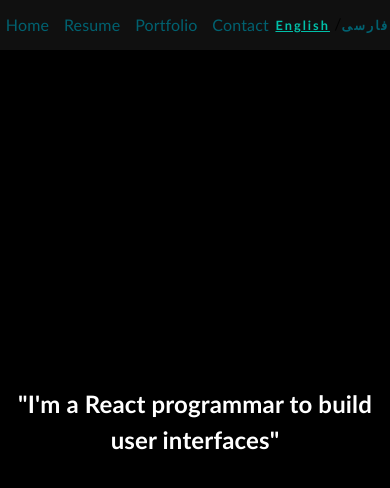
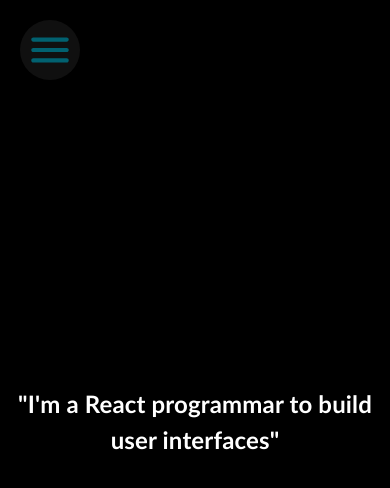
Before and after one commit to sina-olfati/sina-olfati-site, a React (Create React App) app: page / in a window 390 px wide. Shown: the top 488 px of the page. Built offline with nearby package versions, Linux system fonts and the light colour scheme; a web font is replaced by a local one.

Commit message:
Menu: made the mobile mode

```diff
--- a/src/components/menu/Menu.css
+++ b/src/components/menu/Menu.css
@@ -1,11 +1,29 @@
-header {
+/* Menu-button */
+.menu-button{
+    position: fixed;
+    top: 20px;
+    left: 20px;
+    padding: 5px;
+    border-radius: 50%;
+    background-color: #ffffff10;
+    backdrop-filter: blur(12px);
+    -webkit-backdrop-filter: blur(12px);
+    color: #016170;
+    display: flex;
+    z-index: 2000;
+    display: none;
+}
+
+/* menu */
+.menu header{
     position: fixed;
     top: 0px;
     width: 100vw;
     z-index: 1000;
+    text-decoration: none;
 }
 
-.top-bar {
+ .top-bar {
     width: 100%;
     height: 70px;
     background-color: #ffffff10;
@@ -17,15 +35,16 @@ header {
     justify-content: space-around;
 }
 
+
 /* Options */
 .options {
     width: 60%;
     display: flex;
+    align-items: center;
     justify-content: center;
 }
 
 .options ul {
-    color: black;
     list-style-type: none;
     display: flex;
     justify-content: space-between;
@@ -53,15 +72,14 @@ header {
 /* changing lang */
 .lang {
     border: none;
-    width: 80px;
+    padding: 0 10px;
     height: 30px;
-    background-color: #ffffff00;
+    background-color: transparent;
     color: #016170;
     letter-spacing: 2px;
     cursor: pointer;
     /* font-family: IRANSans; */
     font-weight: 600;
-
 }
 
 .active {
@@ -71,20 +89,54 @@ header {
 
 
 @media only screen and (max-width: 680px) {
-    .options{
-        width: 70%;
+    .menu-button{
+        display: flex;
     }
-    .options ul {
-      width: 100%;
+    .menu header.inactive-menu {
+        animation: disapear 0.5s;
+        display: none;
     }
-    .link{
-        font-size: 1rem;
+    header.active-menu .top-bar {
+        animation: apear 0.2s;
+        height: 100vh;
+        flex-direction: column-reverse;
+        align-items: center;
+        justify-content: space-around;
     }
-    .top-bar{
+    header.active-menu .top-bar {
+        height: 100vh;
+        flex-direction: column-reverse;
+        align-items: center;
+        justify-content: space-around;
+    }
+    header.active-menu .options {
+       height: 40%;
+       position: relative;
+       bottom: 150px;
+
+    }
+    header.active-menu .options ul {
+        height: 100%;
+        display: flex;
+        flex-direction: column;
+        justify-content: space-between;
+        align-items: center;
+    }
+    header.active-menu .link {
+        font-size: 1.5rem;
+        font-weight: 500;
+    }
+    header.active-menu .lang {
         height: 50px;
-    }
-    .lang {
-        font-size: 0.8rem;
-        width: fit-content;
+        font-size: 1.5rem;
     }
   }
+
+  @keyframes apear {
+    from {opacity: 0;}
+    to {opacity: 1;}
+  }
+  @keyframes disapear {
+    from {display:flex; opacity: 1;}
+    to {display:none; opacity: 0;}
+  }
--- a/src/components/menu/Menu.tsx
+++ b/src/components/menu/Menu.tsx
@@ -1,12 +1,17 @@
 import React, {useEffect, useState} from 'react'
 import "./Menu.css"
 import { Link } from 'react-router-dom';
+
+// icon
+import MenuRoundedIcon from '@mui/icons-material/MenuRounded';
 
 // i18next
 import { useTranslation } from "react-i18next";
 import i18next from 'i18next';
 
 const Menu = () => {
+
+  const [active, setActive] = useState(false)
 
   const [language, setLanguage] = useState<string | null>(localStorage.getItem("i18nextLng") ? localStorage.getItem("i18nextLng") : "en")
   const isEn = language =="en"
@@ -23,12 +28,15 @@ const Menu = () => {
     localStorage.setItem("i18nextLng", a)
     i18next.changeLanguage(a)
     setLanguage(a)
+    setActive(!active)
   }
 
 
 
   return (
-    <header>
+    <div className='menu'>
+      <div className='menu-button' onClick={() => setActive(!active)}><MenuRoundedIcon sx={{ fontSize: 50 }}/></div>
+      <header className={active ? 'active-menu' : 'inactive-menu'}>
         <div className='top-bar'>
         <div className='options' lang={language}>
           <ul>
@@ -42,8 +50,8 @@ const Menu = () => {
             <input id="eng" type="button" value="English" onClick={() => changeLanguage("en")} className={isEn ? 'lang active' : 'lang'} lang='en'/> /<input type="button" value="فارسی"  onClick={() => changeLanguage("fa")} className={isEn ? 'lang' : 'lang active'} lang='fa'/>
         </div>
         </div>
-
       </header>
+    </div>
   )
 }
 
--- a/src/components/resume/Describe.css
+++ b/src/components/resume/Describe.css
@@ -8,7 +8,6 @@
 
 .describe-container div {
     padding: 10%;
-
 }
 
 .describe-container img {
@@ -46,8 +45,4 @@
     .describe-container img {
         width: 100px;
     }
-    .describe-container p {
-        font-size: 0.9rem;
-        line-height: 25px;
-    }
 }
```
Lines whose indentation alone changed are shown as unchanged.
